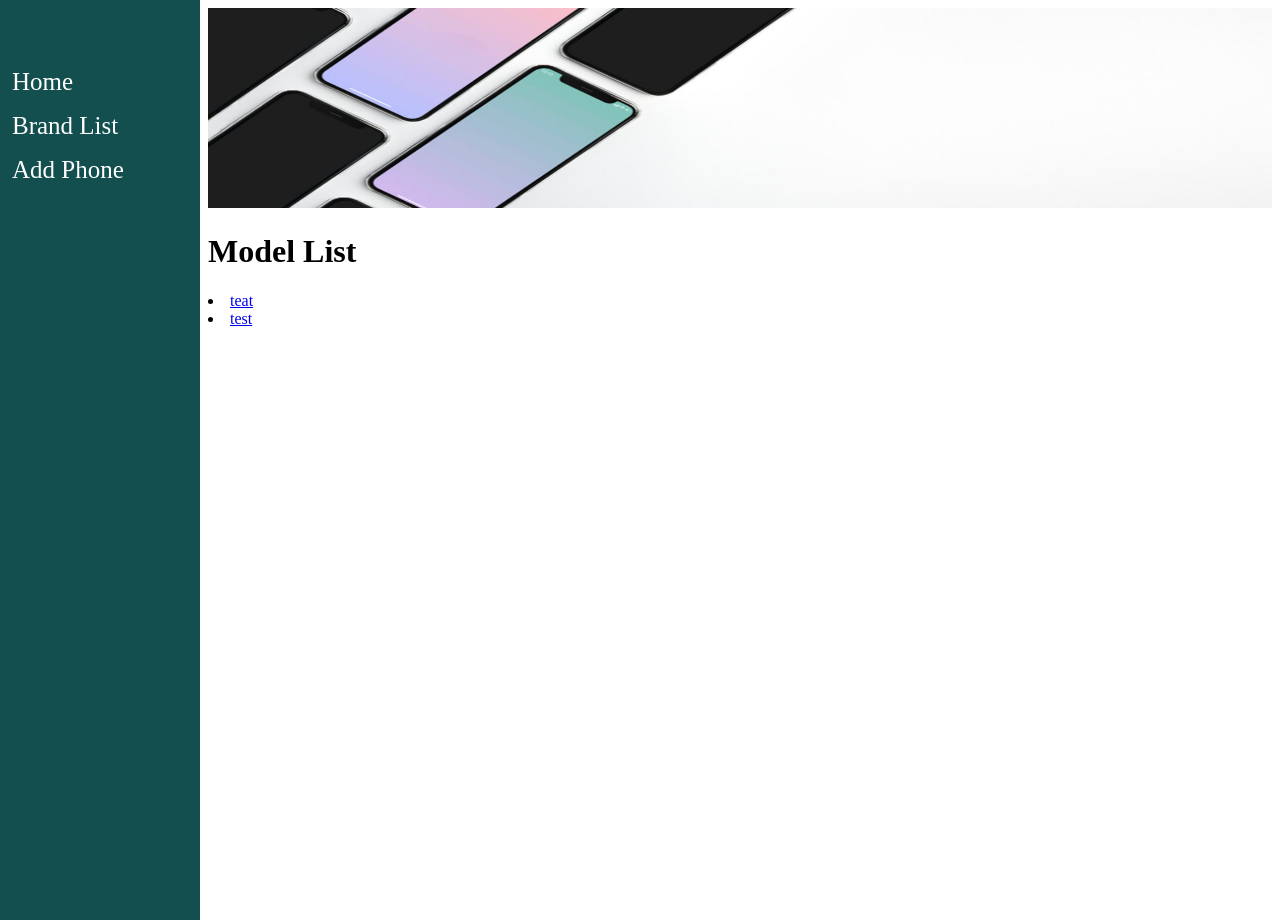
After one commit to zhankit/WOC7014-django-framework-lab2-6, a Django app: page /brand/1 in a window 1280 px wide. The commit adds this page. Run offline with Django 4.2, Linux system fonts and the light colour scheme; data comes from the database, SQL or seed files in the repository; both versions use the stored data as it was after the commit.

Commit message:
add slug

```diff
--- a/app/Lab2/models.py
+++ b/app/Lab2/models.py
@@ -69,7 +69,9 @@ class Model(models.Model):
 		return self.modelName
 
 	def save(self, *args, **kwargs):
-		self.slug = slugify(self.modelName)
+		self.slug = '%s-%s' % (
+			self.brand.name, self.modelName
+		)
 		super().save(*args, **kwargs)
 
 class Review(models.Model):
@@ -90,8 +92,11 @@ class Review(models.Model):
 	createdDate = models.DateField(null=True, blank=True)
 
 	def __str__(self):
-		return self.title
+		return self.description
 
 	def save(self, *args, **kwargs):
-		self.slug = slugify(self.title)
+		super(Review, self).save()
+		self.slug = '%i-%s' % (
+			self.id, slugify(self.model.name)
+		)
 		super().save(*args, **kwargs)
--- a/app/Lab2/templates/base.html
+++ b/app/Lab2/templates/base.html
@@ -17,7 +17,7 @@
 		<!-- <a href="javascript:void(0)" class="closebtn" onclick="closeNav()">&times;</a> -->
 		<!-- <a href="javascript:void(0)" class="closebtn" onclick="closeNav()">&times;</a> -->
 		<a href="/home">Home</a>
-		<a href="/test">Brand List</a>
+		<a href="/brand">Brand List</a>
 		<a href="/test">Add Phone</a>
 		<!-- <a href="#">Clients</a>
 		<a href="#">Contact</a> -->
@@ -32,7 +32,7 @@
 			<!-- <h3>{% block title %}{% endblock %}</h3> -->
 			<img src="{% static "images/banner.jpg" %}" alt="banner" width="100%" height="200">
 
-			<h3>{% block description %}{% endblock %}</h3>
+			<h1>{% block subTitle %}{% endblock %}</h1>
 
 			<div>
 				{% block content %}{% endblock %}
--- /dev/null
+++ b/app/Lab2/templates/modelList.html
@@ -0,0 +1,10 @@
+{% extends "base.html" %}
+
+{% block subTitle %}Model List{% endblock %}
+
+{% block content %}
+{% for model in all_models %}
+    <li><a href="models/{{model.modelName}}">{{ model.modelName }}</a></li>
+    <!-- <p>{{ entry.body }}</p> -->
+{% endfor %}
+{% endblock %}
--- a/app/Lab2/urls.py
+++ b/app/Lab2/urls.py
@@ -16,13 +16,17 @@ Including another URLconf
 """
 from .views import radarApp_view
 from .views import radarApp_main_view
-from .views import phoneList_view
+from .views import BrandListView
+from .views import ModelListView
+from .views import details_view
 from django.urls import path
 # from . import views
 
 urlpatterns = [
     path("", radarApp_view, name='hw'),
     path("home", radarApp_main_view, name='hw'),
-    path("test", phoneList_view, name='pl'),
+    path("brand", BrandListView.as_view(), name='brandList'),
+    path("brand/<slug:slug>", ModelListView.as_view(), name='modelList'),
+    path("brand/models/<slug:slug>", details_view, name='details'),
     # path('', include("HelloWorlds.urls")),
 ]
--- a/app/Lab2/views.py
+++ b/app/Lab2/views.py
@@ -1,6 +1,10 @@
 import random
+# from django import generic
 from django.shortcuts import render
 from django.http import HttpResponse
+from .models import Brand
+from .models import Model
+from django.views import generic
 # Create your views here.
 
 def radarApp_view(request):
@@ -10,5 +14,21 @@ def radarApp_view(request):
 def radarApp_main_view(request):
     return render(request, "mainPage.html")
 
-def phoneList_view(request):
-    return render(request, "child.html")
+class BrandListView(generic.ListView):
+    template_name = 'brandList.html'
+    context_object_name = 'all_brands'
+
+    def get_queryset(self):
+            return Brand.objects.all()
+
+class ModelListView(generic.ListView):
+    template_name = 'modelList.html'
+    context_object_name = 'all_models'
+
+    def get_queryset(self):
+        return Model.objects.all()
+
+def details_view(request, slug):
+    # mymember = Model.objects.get(slug=slug)
+    context = { "details": "mymember"}
+    return render(request, "details.html", context)
--- a/app/main/urls.py
+++ b/app/main/urls.py
@@ -20,6 +20,5 @@ from django.urls import include, path
 
 urlpatterns = [
     path('admin/', admin.site.urls),
-    # path('', include("HelloWorlds.urls")),
     path('', include("Lab2.urls")),
 ]
```
Also changed, not shown: app/Lab2/templates/brandList.html (added, +10 -0 lines), app/Lab2/templates/child.html (deleted, +0 -10 lines), app/Lab2/templates/details.html (added, +12 -0 lines), app/db.sqlite3.
